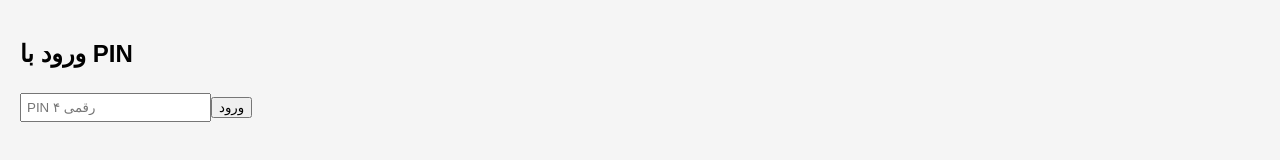
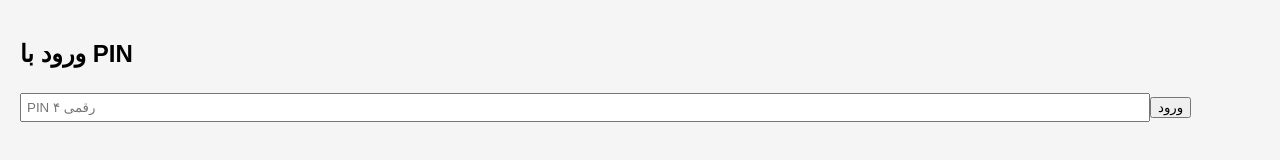
Before and after one commit to irmosaka/personalfinanceassistant, a plain HTML site: page index.html in a window 1280 px wide. Drawn offline with nearby package versions, Linux system fonts and the light colour scheme; a small style sheet from the web is missing.

Commit message:
Update index.html

```diff
--- a/index.html
+++ b/index.html
@@ -16,7 +16,7 @@
   <link rel="manifest" href="manifest.json">
   <style>
     body { font-family: 'Vazirmatn', sans-serif; margin:0; padding:0; background:#f5f5f5; }
-    input, select { padding:5px; margin:5px 0; }
+    input, select { padding:5px; margin:5px 0; width:90%; }
     button { cursor:pointer; }
     .fab { position: fixed; bottom: 20px; right: 20px; background:#4CAF50; color:white; border:none; border-radius:50%; width:60px; height:60px; font-size:30px; }
     .card { background:white; margin:10px 0; padding:10px; border-radius:10px; box-shadow: 0 2px 5px rgba(0,0,0,0.1); }
```
